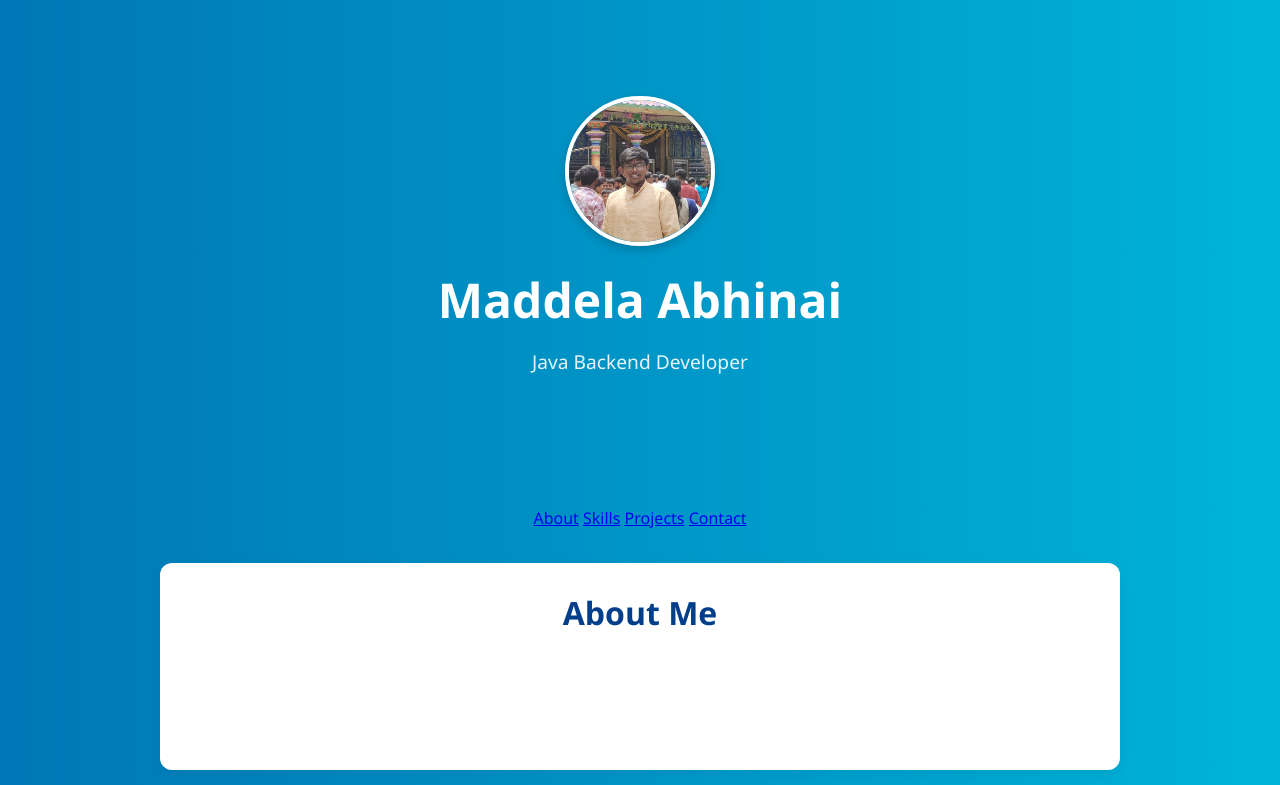
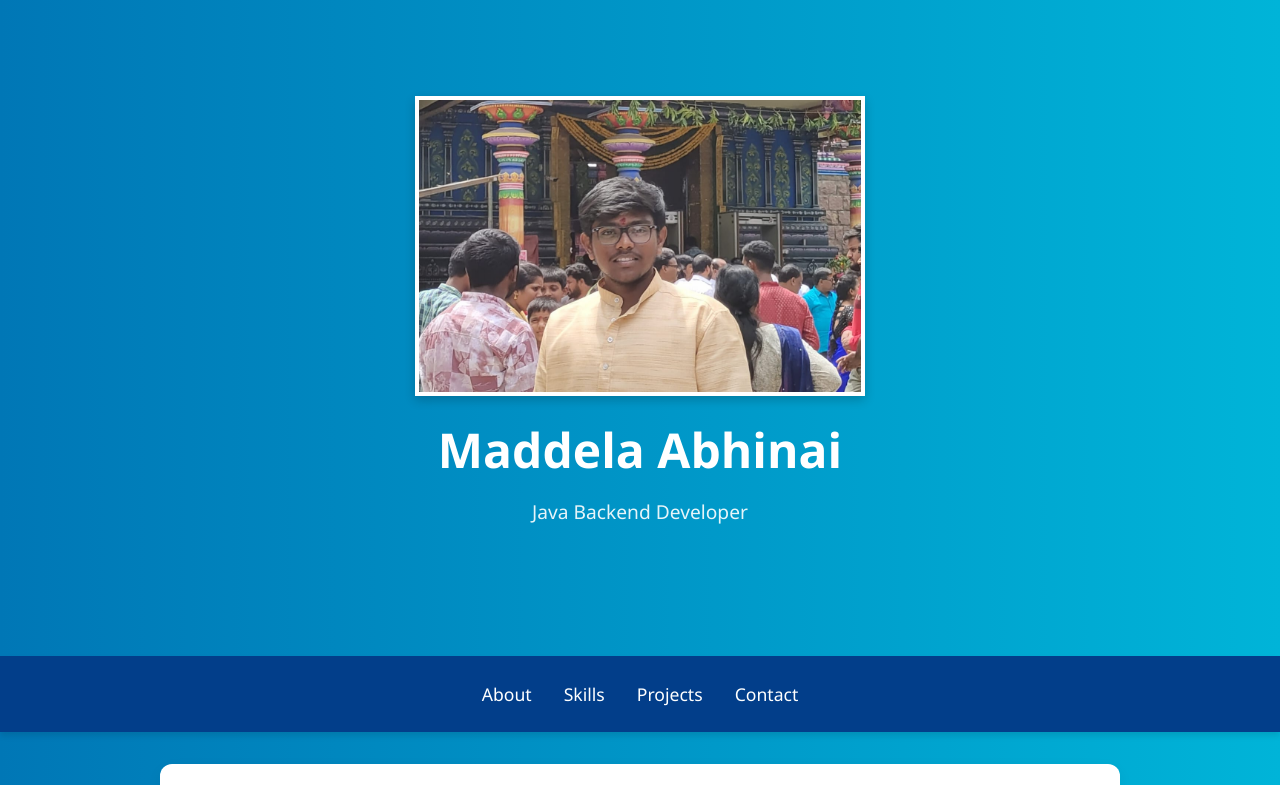
Before and after one commit to Abhinai1864/Portfolio, a plain HTML site: page index.html in a window 1280 px wide. Shown: the top 785 px of the page. Drawn offline with nearby package versions, Linux system fonts and the light colour scheme.

Commit message:
Update style.css

```diff
--- a/style.css
+++ b/style.css
@@ -25,12 +25,65 @@ header {
   padding: 3rem 0;
   text-align: center;
 }
+nav {
+  background: #023e8a;
+  display: flex;
+  justify-content: center;
+  gap: 2rem;
+  padding: 1rem 0;
+  position: sticky;
+  top: 0;
+  z-index: 1000;
+  box-shadow: 0 4px 6px rgba(0, 0, 0, 0.1);
+}
 
-.profile-photo {
+nav a {
+  color: white;
+  text-decoration: none;
+  font-size: 1.1rem;
+  font-weight: 500;
+  position: relative;
+  padding: 0.5rem 0;
+  transition: color 0.3s ease;
+}
+
+nav a::after {
+  content: '';
+  position: absolute;
+  width: 0%;
+  height: 2px;
+  background: white;
+  bottom: 0;
+  left: 0;
+  transition: 0.3s ease;
+}
+
+nav a:hover {
+  color: #90e0ef;
+}
+
+nav a:hover::after {
+  width: 100%;
+}
+ html {
+  scroll-behavior: smooth;
+}
+/*.profile-photo {
   width: 150px;
   height: 150px;
   object-fit: cover;
   border-radius: 50%;
+  border: 4px solid white;
+  margin: 1rem auto;
+  display: block;
+  box-shadow: 0 4px 10px rgba(0, 0, 0, 0.2);
+}
+*/
+.profile-photo {
+  width: 450px;       /* Width of the rectangle */
+  height: 300px;      /* Height of the rectangle */
+  object-fit: cover;
+  border-radius: 0;   /* No rounding – keeps rectangle */
   border: 4px solid white;
   margin: 1rem auto;
   display: block;
```
